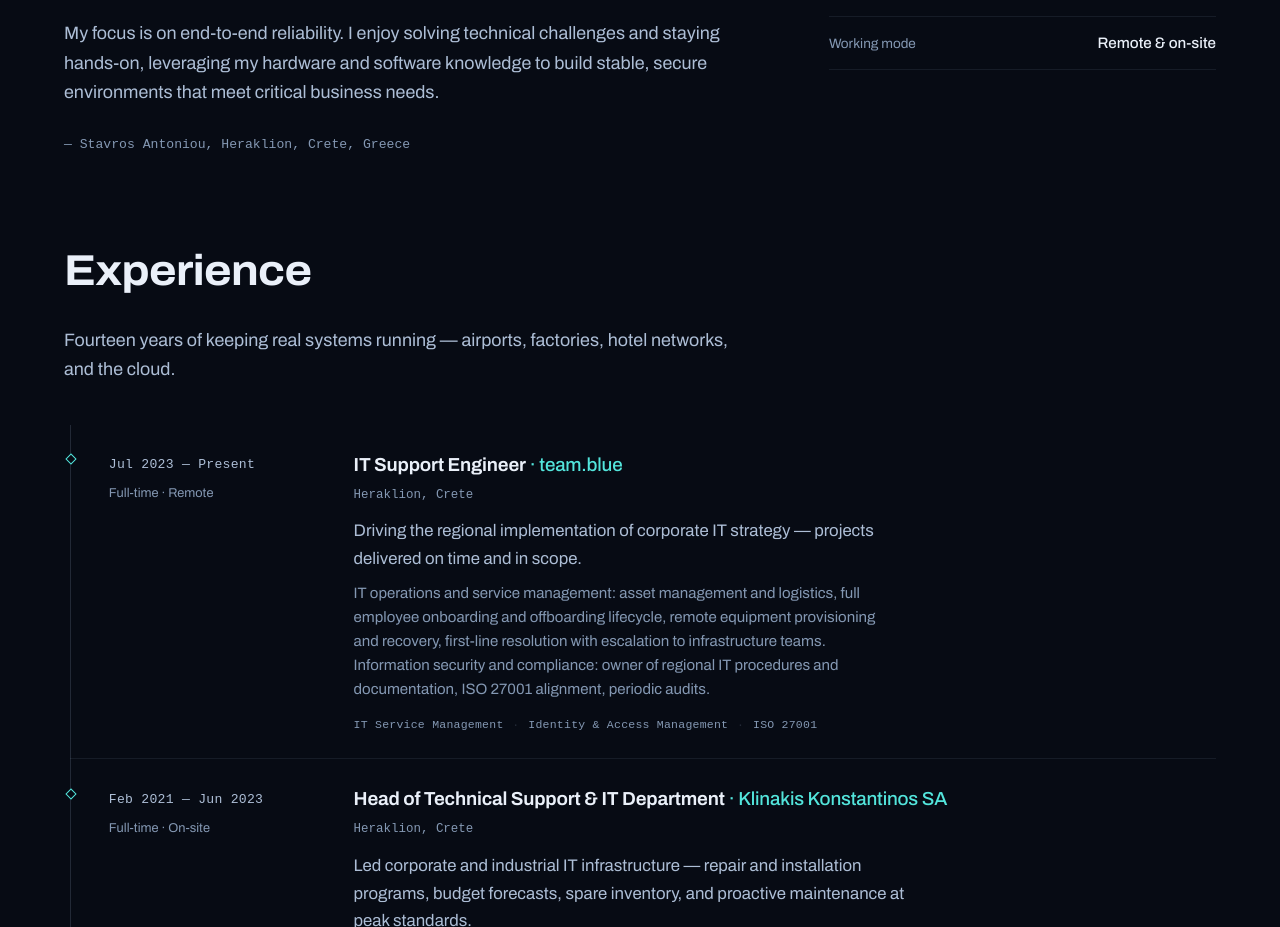
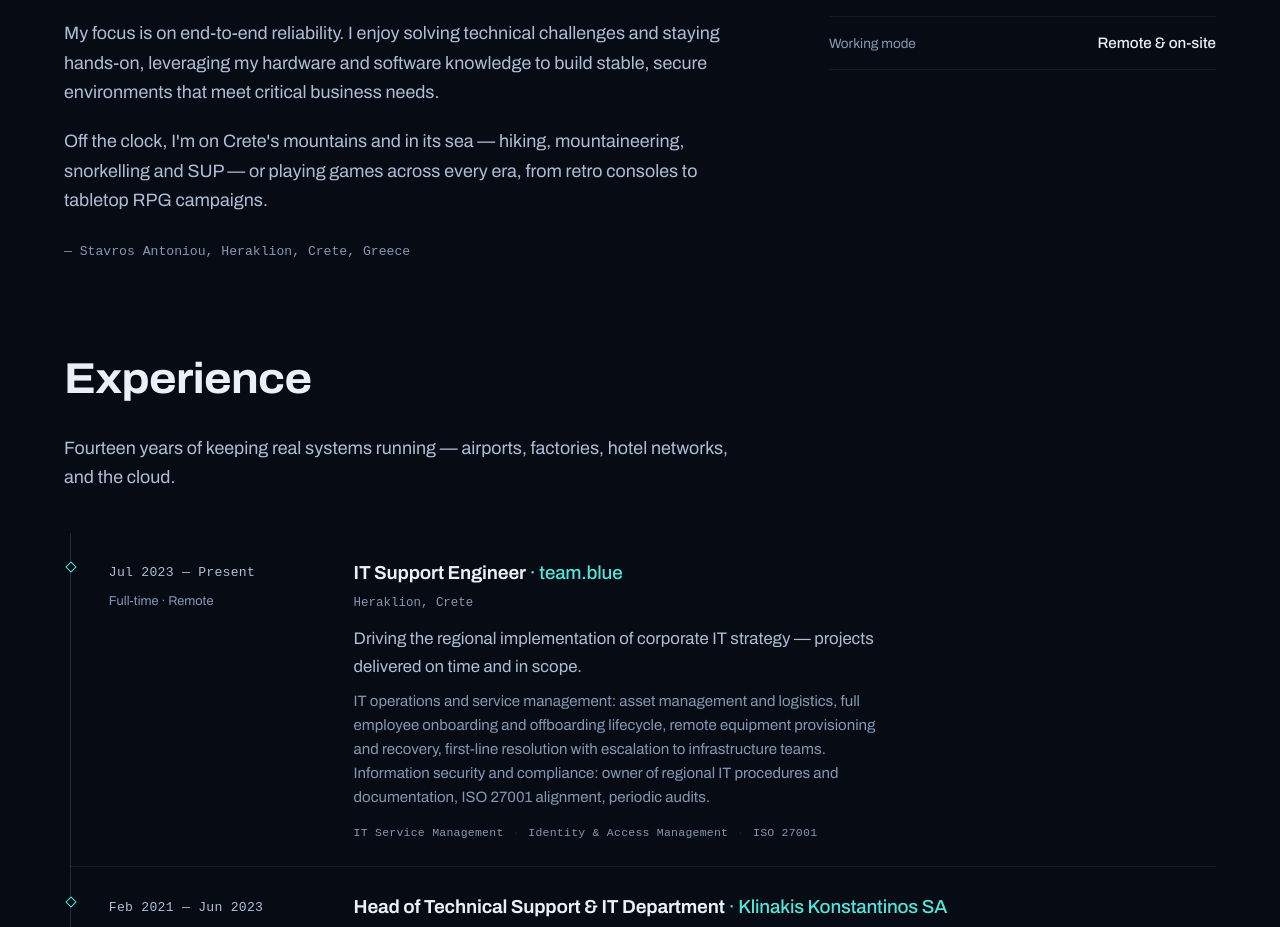
Before and after one commit to stavros-it/stavros-antoniou-portfolio, a React (Vite) app: page / in a window 1280 px wide. Shown: the part 1142-2069 px from the top of the page. Built offline with nearby package versions, Linux system fonts and the light colour scheme; a web font is replaced by a local one.

Commit message:
Add hobbies line to About, grouped terrain then play

```diff
--- a/src/data.js
+++ b/src/data.js
@@ -11,6 +11,7 @@ export const profile = {
 export const about = [
   "I am an IT Specialist with over 14 years of experience managing and securing complex platforms. With a Master's in Networking and a background in Electrical Engineering, I take a ground-up approach to technology — ensuring high-level architecture and daily operational support work effectively together.",
   "My focus is on end-to-end reliability. I enjoy solving technical challenges and staying hands-on, leveraging my hardware and software knowledge to build stable, secure environments that meet critical business needs.",
+  "Off the clock, I'm on Crete's mountains and in its sea — hiking, mountaineering, snorkelling and SUP — or playing games across every era, from retro consoles to tabletop RPG campaigns.",
 ];
 
 export const experience = [
```
